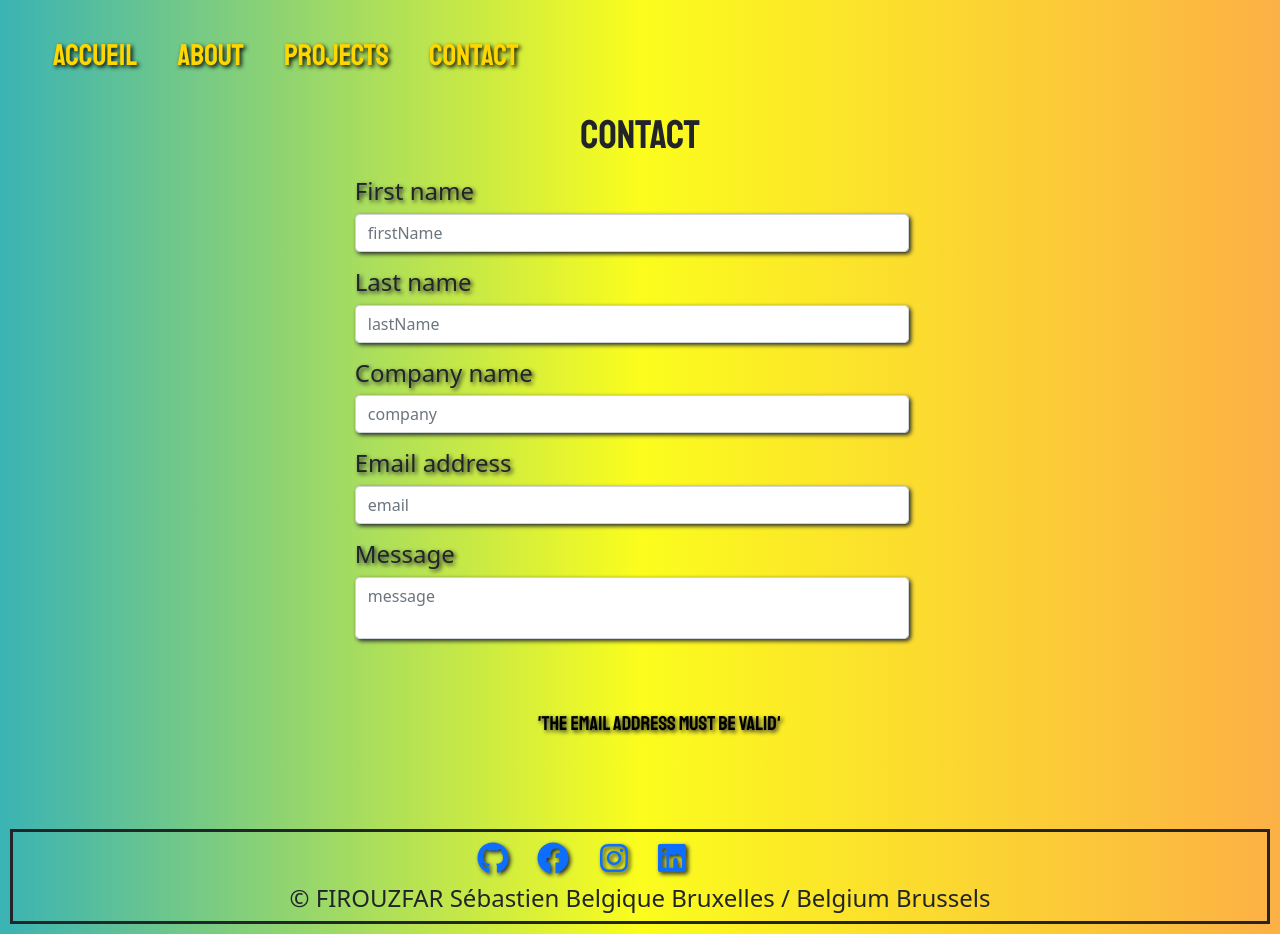
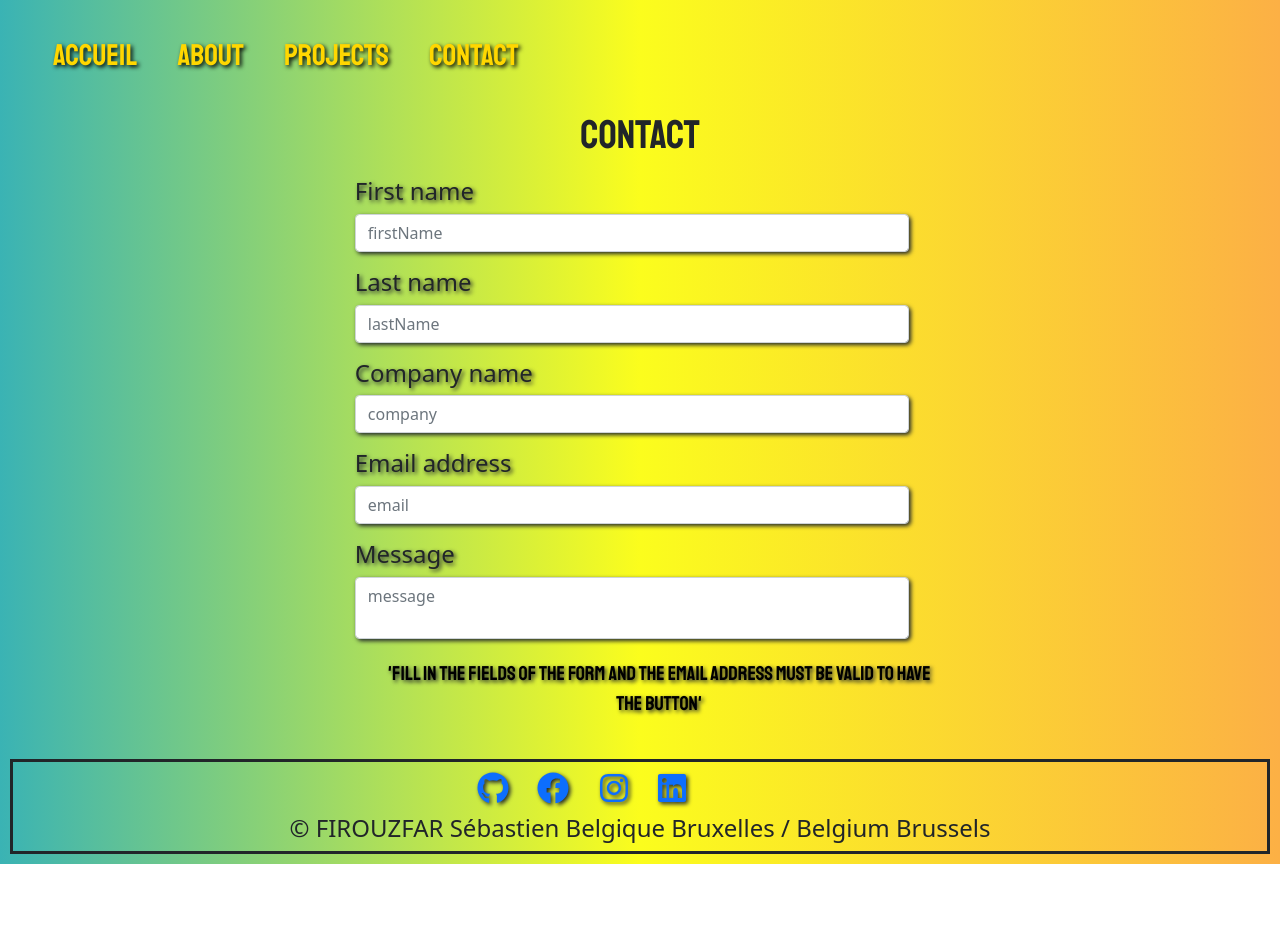
Before and after one commit to SebastienFirouzfar/portfolio, a React (Create React App) app in the folder portfolio-sebastien/: page /Contact in a window 1280 px wide. After the commit the page ends 864 px from the top, so only its background shows below. Built offline with nearby package versions, Linux system fonts and the light colour scheme.

Commit message:
Put a condition text of form / mettre un text de condition du formulaire

```diff
--- a/portfolio-sebastien/src/pages/Contact.js
+++ b/portfolio-sebastien/src/pages/Contact.js
@@ -146,7 +146,7 @@ export const Contact = () => {
 
            {emailValid ? <Link to="/contact"className={`${!isValid && 'disabled'} btn btn-primary checkout`}>
               Send message
-            </Link> : <p>'the email address must be valid' </p>}
+            </Link> : <p>'fill in the fields of the form and the email address must be valid to have the button' </p>}
           </form>
         </div>
       </div>
--- a/portfolio-sebastien/src/styles/index.scss
+++ b/portfolio-sebastien/src/styles/index.scss
@@ -26,7 +26,7 @@ body{
 p {
   font-family: 'Staatliches', cursive;
   font-size: 20px;
-  margin: 70px;
+  margin: 20px;
   color: black;
 }
 
```
